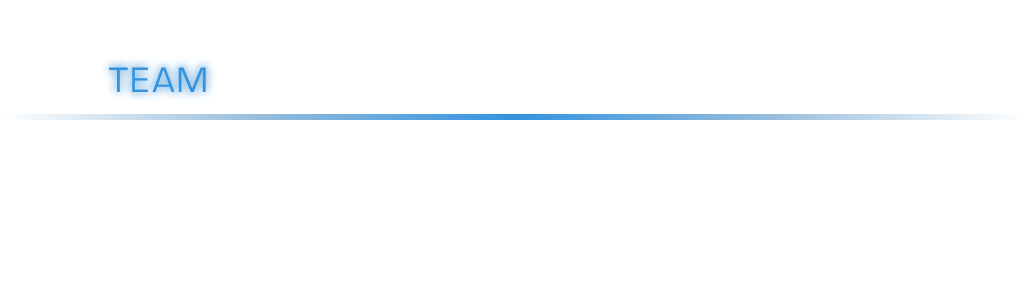
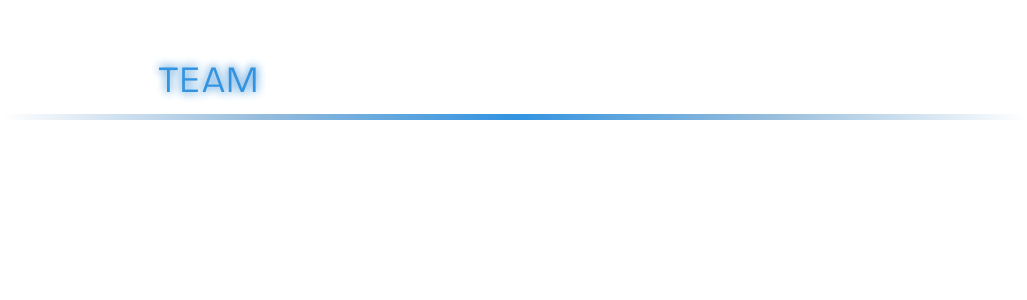
Before and after one commit to franciscoAbreuTecnico/Website, a Next.js app: page /team in a window 1280 px wide. Shown: the top 300 px of the page, without its empty margins (126-1153 px from the left). Built offline with nearby package versions, Linux system fonts and the light colour scheme.

Commit message:
logo display corrected

```diff
--- a/components/MyNavbar.module.scss
+++ b/components/MyNavbar.module.scss
@@ -4,7 +4,7 @@
   top: 4rem;
   z-index: 1000;
   display: flex;
-  justify-content: center; // Keeps <ul> centered
+  justify-content: center;
   width: 100%;
   background-color: transparent;
   position: absolute;
@@ -22,18 +22,18 @@
   }
 
   .logo {
-    position: absolute; // Take it out of the flow
-    top: -1.5rem; // Adjust to position it at the top
-    left: 3rem; // Align to the left edge of the navbar
+    position: relative;
+    top: -2rem;
+    left: -15rem;
 
     img {
-      max-width: 100px; // Adjust size as needed
+      max-width: 100px;
       height: auto;
       cursor: pointer;
       transition: transform 0.3s ease;
 
       &:hover {
-        transform: scale(1.2); // Slight zoom on hover
+        transform: scale(1.2);
       }
     }
   }
@@ -41,9 +41,9 @@
   ul {
     display: inline-flex;
     gap: 3vh;
-    margin: 0; // Ensure there's no default margin pushing the list
-    padding: 0; // Reset any padding
-    list-style: none; // Remove default list styling
+    margin: 0;
+    padding: 0;
+    list-style: none;
 
     li {
       font-size: 2rem;
@@ -66,9 +66,9 @@
 
     .active {
       a {
-        font-size: 2.5rem; // Slightly larger size for active link
+        font-size: 2.5rem;
         text-shadow: 0 0 10px #97bddc, 0 0 10px #3293e0;
-        color: #3293e0; // Highlight color
+        color: #3293e0;
       }
     }
   }
```
